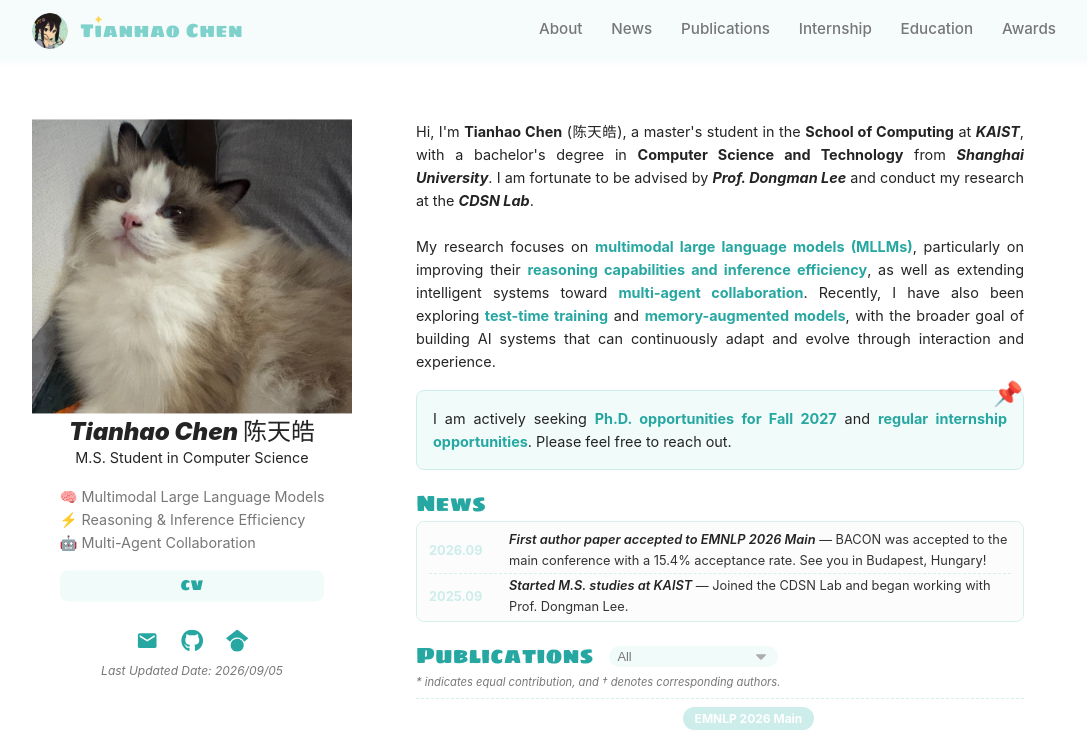
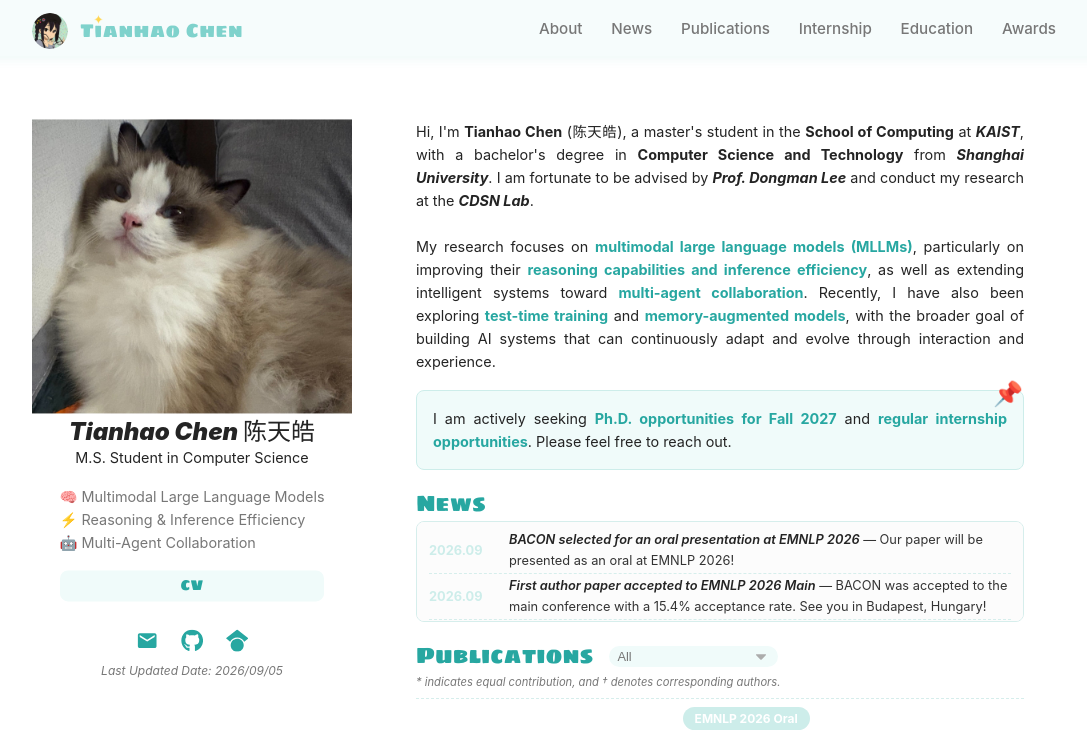
Before and after one commit to ryu1ion/ryu1ion.github.io, a React (Vite) app: page / in a window 1280 px wide. Shown: the top 736 px of the page, without its empty margins (96-1183 px from the left). Built offline with nearby package versions, Linux system fonts and the light colour scheme.

Commit message:
Update BACON EMNLP 2026 oral presentation announcement

```diff
--- a/src/data/news.js
+++ b/src/data/news.js
@@ -1,5 +1,11 @@
 // Add new items at the top. Keep every date and claim aligned with the CV.
 export const news = [
+  {
+    time: '2026.09',
+    title: 'BACON selected for an oral presentation at EMNLP 2026',
+    detail: 'Our paper will be presented as an oral at EMNLP 2026!',
+    publicationId: 'bacon',
+  },
   {
     time: '2026.09',
     title: 'First author paper accepted to EMNLP 2026 Main',
--- a/src/data/publications.js
+++ b/src/data/publications.js
@@ -18,7 +18,7 @@ export const publications = [
       { name: 'Xiaobin Hu', role: 'corresponding' },
       { name: 'Dongman Lee', link: 'https://cds.kaist.ac.kr/people/dongmanlee/', role: 'corresponding' },
     ],
-    venues: [{ name: 'EMNLP 2026 Main', type: 'conference' }],
+    venues: [{ name: 'EMNLP 2026 Oral', type: 'conference' }],
     tags: ['Efficient Multimodal AI', 'KV Cache Compression', 'Visual Attention'],
     image: baconImage,
     links: {
```
